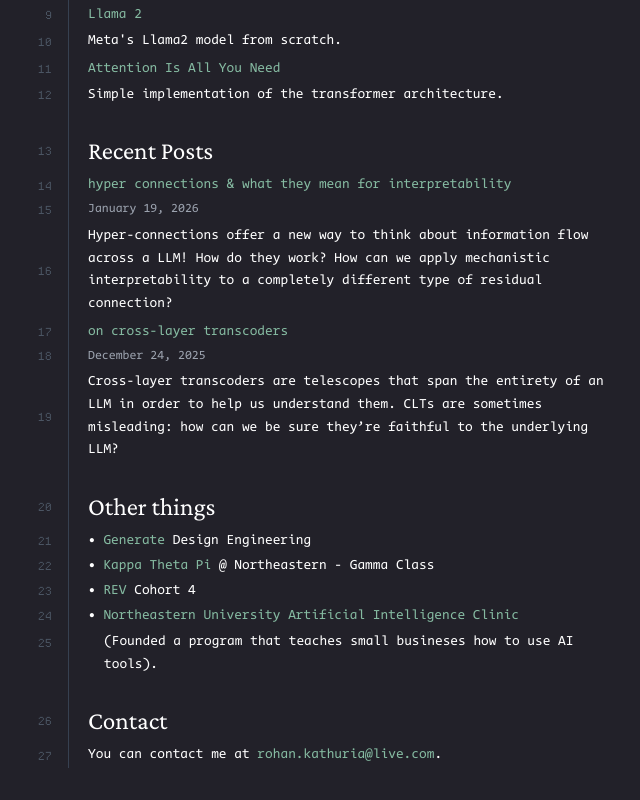
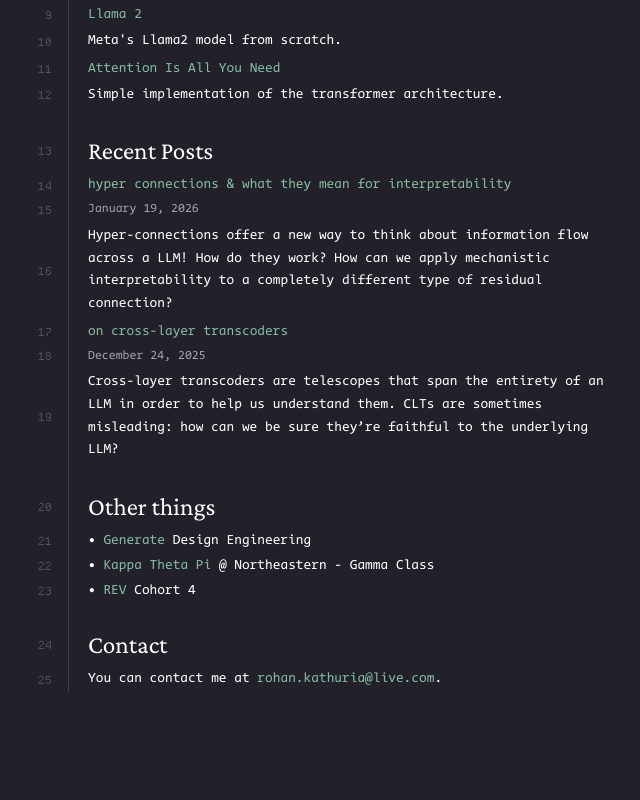
Before and after one commit to RollingRo11/rollingro11.github.io, a Next.js app: page / in a window 1280 px wide. Shown: the part 599-1399 px from the top of the page, without its empty margins (324-964 px from the left). After the commit the page ends 1371 px from the top, so only its background shows below. Built offline with nearby package versions, Linux system fonts and the light colour scheme.

Commit message:
geminius fixes the indents!

```diff
--- a/app/page.tsx
+++ b/app/page.tsx
@@ -371,31 +371,6 @@ export default function Home() {
                     </div>
                   ),
                 },
-                {
-                  type: "content",
-                  center: true,
-                  content: (
-                    <div className="text-lg sm:text-xl font-medium">
-                      •{" "}
-                      <Link
-                        href="https://news.northeastern.edu/2025/04/02/student-ai-expertise-business-clinic/"
-                        className="text-blue-600 dark:text-[#85BAA1] hover:underline"
-                        target="_blank"
-                        rel="noopener noreferrer"
-                      >
-                        Northeastern University Artificial Intelligence Clinic
-                      </Link>
-                    </div>
-                  ),
-                },
-                {
-                  type: "content",
-                  content: (
-                    <p className="text-lg sm:text-xl leading-relaxed pl-4">
-                      (Founded a program that teaches small busineses how to use AI tools).
-                    </p>
-                  ),
-                },
                 { type: "spacer", height: "h-4" },
                 // Contact
                 {
```
